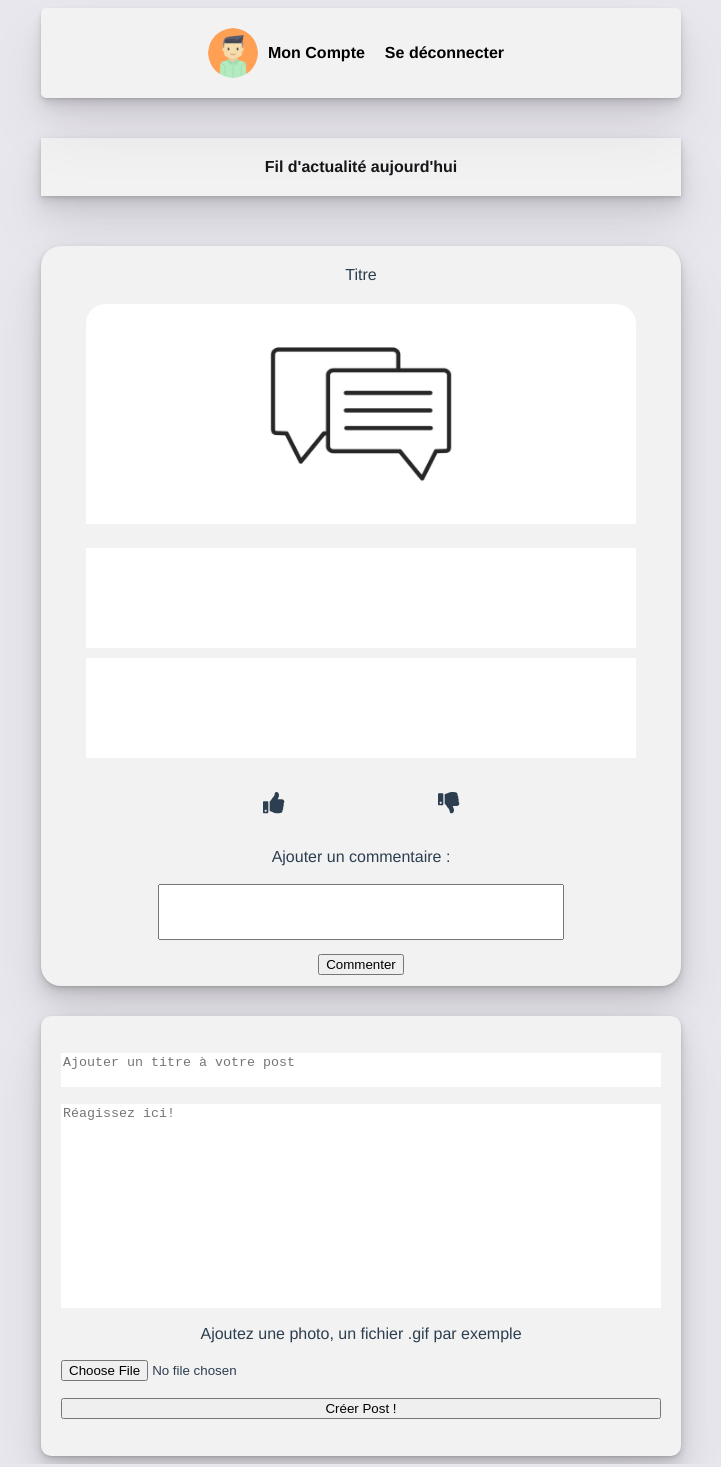
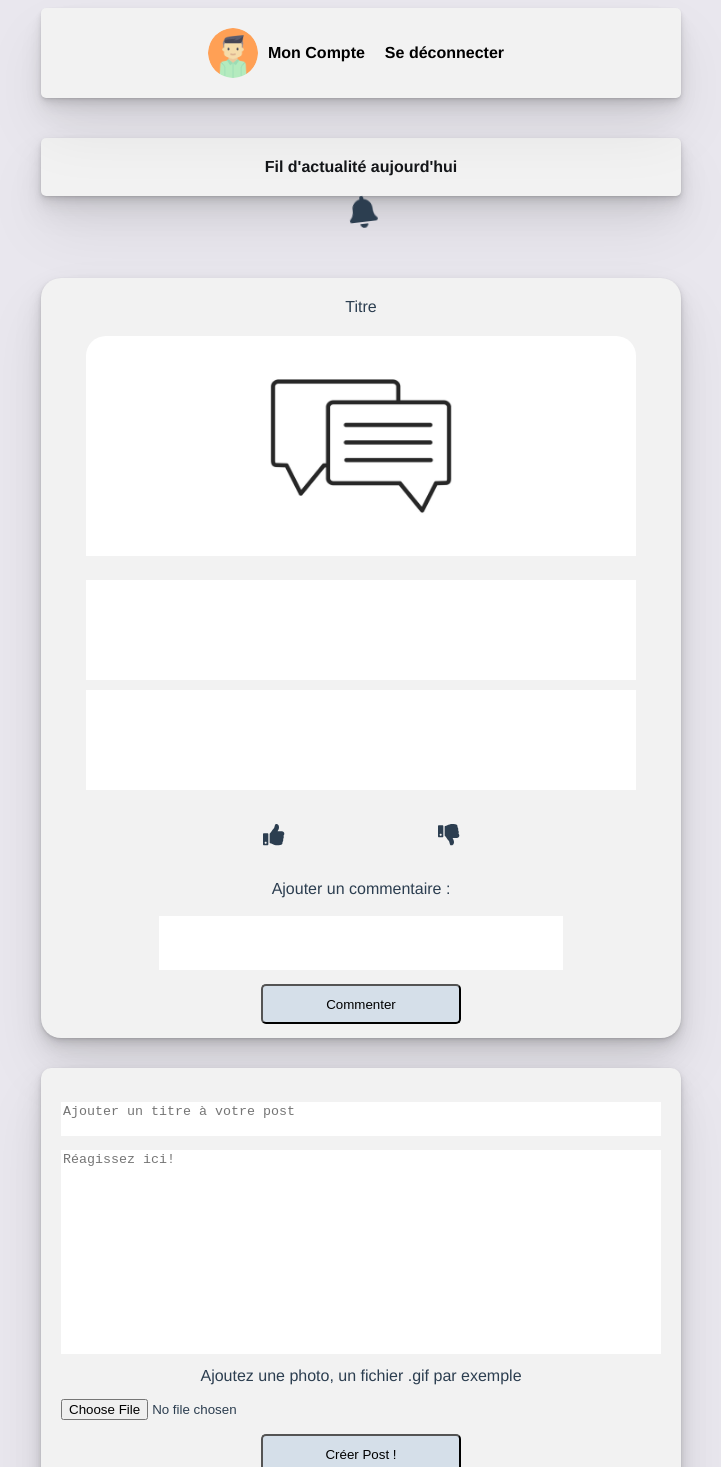
Before and after one commit to Bescore/Openclassrooms_P7, a Vue app: page /feed in a window 1280 px wide. Shown: the part 60-1527 px from the top of the page, without its empty margins (279-1000 px from the left). Built offline with nearby package versions, Linux system fonts and the light colour scheme; no server answers.

Commit message:
ajout d'effet de cloche qui se balance, css

```diff
--- a/src/components/posting_box.vue
+++ b/src/components/posting_box.vue
@@ -5,7 +5,7 @@
     <textarea class="create-posts-contains-inputs-commentaires" placeholder= "Réagissez ici!"></textarea>
     <label for="photo">Ajoutez une photo, un fichier .gif par exemple</label>
     <input id="photo" type="file" accept=".png,.jpeg,.jpg,.gif"/>
-    <input type="submit" value="Créer Post !"/>
+    <input class="create-posts-contains-inputs-btn" type="submit" value="Créer Post !"/>
     </div>
 </form>
 </template>
@@ -44,4 +44,12 @@ height:200px;
 resize: none;
 border: none;
 }
+.create-posts-contains-inputs-btn{
+border-radius: 5px ;
+height:40px;
+width:200px;
+background-color: rgb(213, 223, 233);
+margin-left:auto;
+margin-right: auto;
+}
 </style>
--- a/src/views/poster.vue
+++ b/src/views/poster.vue
@@ -6,7 +6,9 @@
   </div>
   <div>
     <div class="actualite">Fil d'actualité aujourd'hui</div>
+    <font-awesome-icon  class=" swingimage" icon="bell" size="2x" />
   </div>
+  <div>
   <div class="posts" :key="index" v-for="(posting, index) in posting">
     <div>Titre</div>
     <img src="@\assets\post.jpg" class="photo"/>
@@ -25,8 +27,9 @@
         id="comments"
       ></textarea>
     </div>
-    <input @click='poster' type="submit" value="Commenter" />
+    <input class="add-comments-btn" @click='poster' type="submit" value="Commenter" />
   </form>
+  </div>
   </div>
   <posting_box></posting_box>
 </template>
@@ -134,6 +137,7 @@ export default {
 }
 
 .actualite {
+  border-radius:5px;
   font-weight: bold;
   margin: auto;
   margin-top: 40px;
@@ -174,7 +178,7 @@ overflow: hidden;
 .posts {
   padding:20px;
   width: 600px;
-  height: 700px;
+  height: 720px;
   margin: auto;
   margin-top: 50px;
   margin-bottom:30px;
@@ -222,6 +226,13 @@ color:rgb(118, 199, 83) ;
 color: rgb(173, 74, 74);
 @include bounce;
 }
+.add-comments-btn{
+border-radius: 5px ;
+height:40px;
+width:200px;
+background-color: rgb(213, 223, 233);
+
+}
 .posts-comments{
   width:550px;
   height:100px;
@@ -243,10 +254,31 @@ color: rgb(173, 74, 74);
   height: 50px;
   margin-bottom: 10px;
   resize: none;
+  border:none;
 }
 .form{
 position:relative;
 top:70px
 }
 
+@-webkit-keyframes swinging{
+    0%{-webkit-transform: rotate(20deg);}
+    50%{-webkit-transform: rotate(-15deg)}
+    100%{-webkit-transform: rotate(20deg);}
+}
+
+@keyframes swinging{
+    0%{transform: rotate(20deg);}
+    50%{transform: rotate(-15deg)}
+    100%{transform: rotate(20deg);}
+}
+
+.swingimage{
+    -webkit-transform-origin: 50% 0;
+    transform-origin: 50% 0;
+    -webkit-animation: swinging 1.5s ease-in-out forwards infinite;
+    animation: swinging 1.5s ease-in-out forwards infinite;
+
+}
+
 </style>
```
